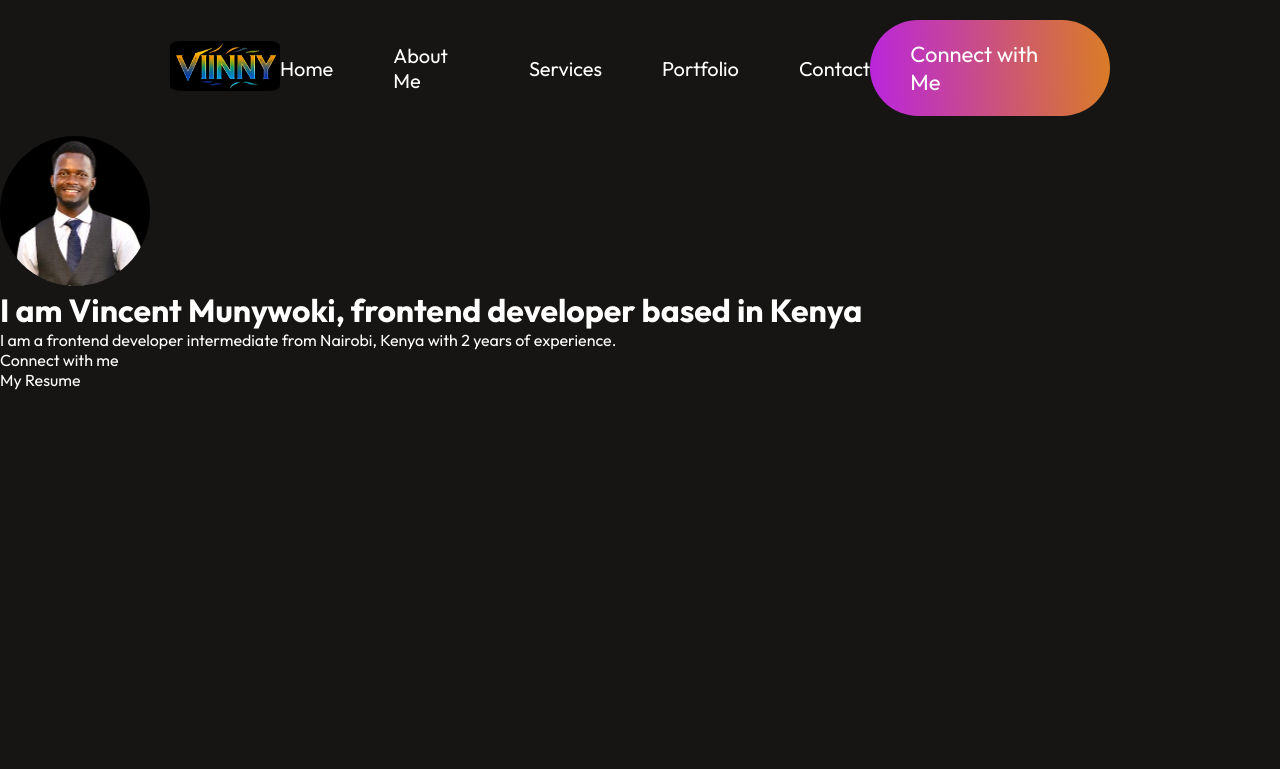
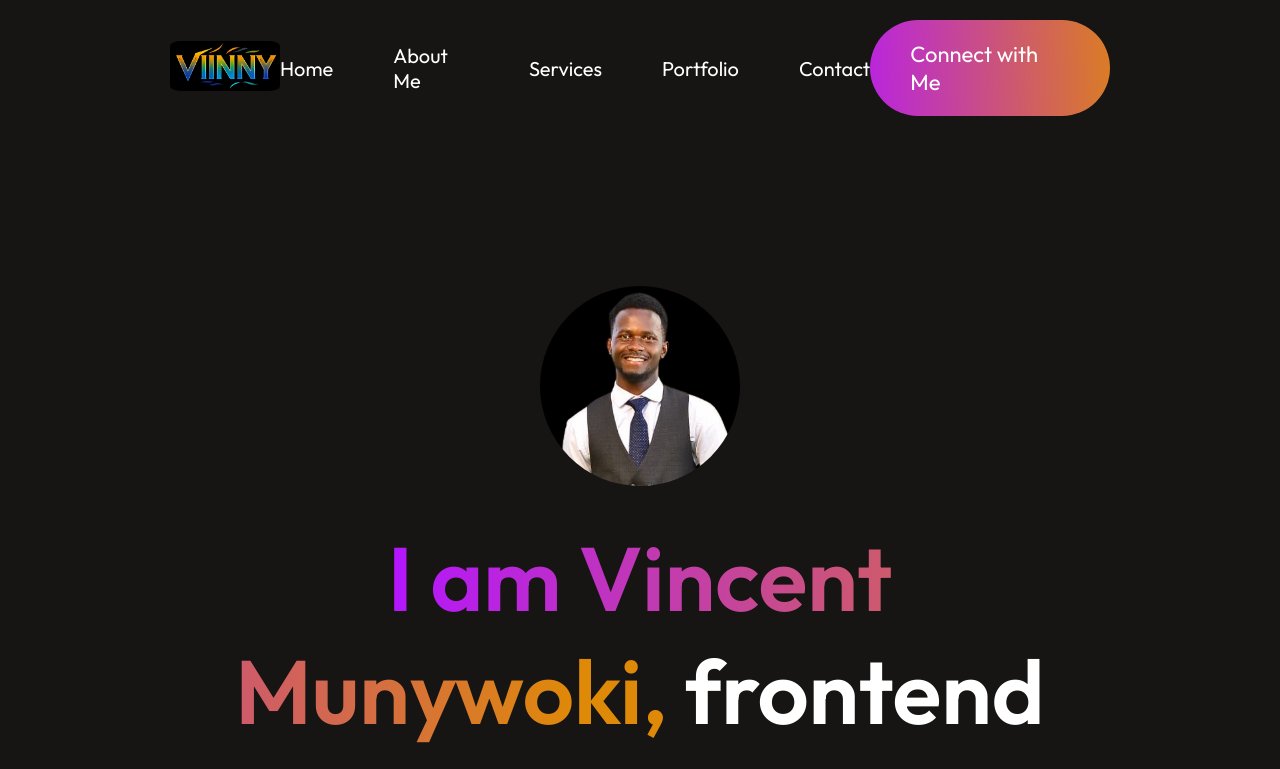
Before and after one commit to vincentMunywoki/my-portfolio, a React (Vite) app: page / in a window 1280 px wide. Shown: the top 769 px of the page. Built offline with nearby package versions, Linux system fonts and the light colour scheme.

Commit message:
my first commit

```diff
--- a/src/Components/Hero/Hero.css
+++ b/src/Components/Hero/Hero.css
@@ -1,6 +1,28 @@
+.hero{
+    display: flex;
+    align-items: center;
+    flex-direction: column;
+    gap: 35px;
+}
+
 .hero img {
-    width: 150px; /* Adjust the size as needed */
-    height: 150px; /* Make height the same as width to keep it circular */
+    width: 200px;
+    height: 200px;
+    margin-top: 150px;
     border-radius: 50%; /* Rounds the image */
     object-fit: cover; /* Ensures the image fills the circle shape */
 }
+
+.hero h1{
+    text-align: center;
+    width: 70%;
+    font-size: 90px;
+    font-weight: 600;
+}
+
+.hero h1 span{
+    background: linear-gradient(270deg, #DF8908 10%, #B415FF 100%);
+    background-clip: text;
+    -webkit-background-clip: text;
+    -webkit-text-fill-color: transparent;
+}
--- a/src/Components/Hero/Hero.jsx
+++ b/src/Components/Hero/Hero.jsx
@@ -6,7 +6,7 @@ const Hero = () => {
   return (
     <div className='hero'>
         <img src={profile_img} alt="" />
-        <h1>I am Vincent Munywoki, frontend developer based in Kenya</h1>
+        <h1><span>I am Vincent Munywoki,</span> frontend developer based in Kenya</h1>
         <p>I am a frontend developer intermediate from Nairobi, Kenya with 2 years of experience.</p>
         <div className="hero-action">
             <div className="hero-connect">Connect with me</div>
```
